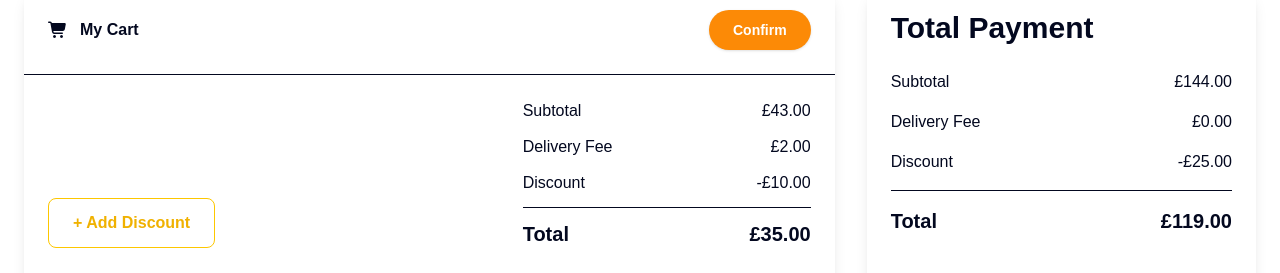
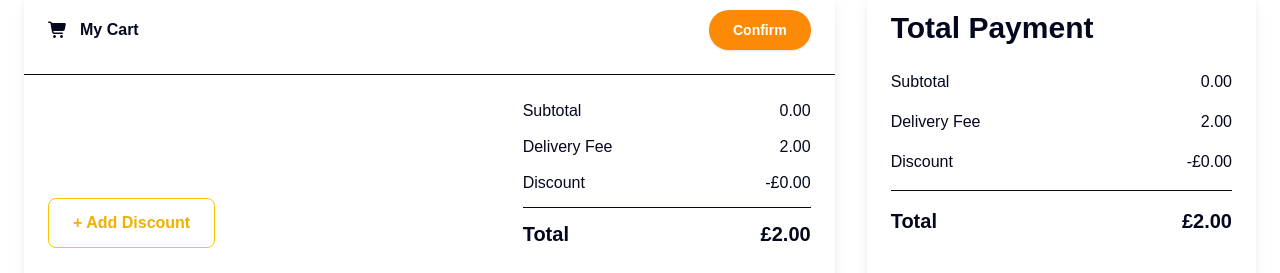
Before and after one commit to moinuddin2003/KhanaPoint, a React (Vite) app: page /cart in a window 1280 px wide. Shown: the part 174-447 px from the top of the page. Built offline with nearby package versions, Linux system fonts and the light colour scheme.

Commit message:
Order Checkout is now dynamic

```diff
--- a/src/Components/cart/Checkout.jsx
+++ b/src/Components/cart/Checkout.jsx
@@ -7,6 +7,16 @@ export default function Checkout({
   onDecrease,
 }) {
   console.log("Checkout:", cartItems);
+
+  // total is considered is accumulator
+  // item is considered as currentITem
+  const subTotal = cartItems.reduce((total, item) => {
+    return total + item.price * item.quantity;
+  }, 0);
+
+  const deliveryFee = 2;
+  const discount = subTotal > 50 ? 10 : 0;
+  const total = subTotal + deliveryFee - discount;
   return (
     <div className="mx-auto max-w-7xl px-6 py-10">
       {/* Back */}
@@ -30,7 +40,7 @@ export default function Checkout({
 
             <Button onClick={confirm}>Confirm</Button>
           </div>
-          {/* Product 1 */}
+          {/* Product */}
           {cartItems.map((item) => {
             console.log(item);
 
@@ -92,24 +102,23 @@ export default function Checkout({
             <button className="rounded-lg border border-yellow-400 px-6 py-3 font-semibold text-yellow-500">
               + Add Discount
             </button>
-
             <div className="w-72 space-y-3">
               <div className="flex justify-between">
                 <span>Subtotal</span>
 
-                <span>£43.00</span>
+                <span>{subTotal.toFixed(2)}</span>
               </div>
 
               <div className="flex justify-between">
                 <span>Delivery Fee</span>
 
-                <span>£2.00</span>
+                <span>{deliveryFee.toFixed(2)}</span>
               </div>
 
               <div className="flex justify-between">
                 <span>Discount</span>
 
-                <span>-£10.00</span>
+                <span>-£{discount.toFixed(2)}</span>
               </div>
 
               <hr />
@@ -117,7 +126,7 @@ export default function Checkout({
               <div className="flex justify-between text-xl font-bold">
                 <span>Total</span>
 
-                <span>£35.00</span>
+                <span>£{total.toFixed(2)}</span>
               </div>
             </div>
           </div>
@@ -131,19 +140,19 @@ export default function Checkout({
             <div className="flex justify-between">
               <span>Subtotal</span>
 
-              <span>£144.00</span>
+              <span>{subTotal.toFixed(2)}</span>
             </div>
 
             <div className="flex justify-between">
               <span>Delivery Fee</span>
 
-              <span>£0.00</span>
+              <span>{deliveryFee.toFixed(2)}</span>
             </div>
 
             <div className="flex justify-between">
               <span>Discount</span>
 
-              <span>-£25.00</span>
+              <span>-£{discount.toFixed(2)}</span>
             </div>
 
             <hr />
@@ -151,7 +160,7 @@ export default function Checkout({
             <div className="flex justify-between text-xl font-bold">
               <span>Total</span>
 
-              <span>£119.00</span>
+              <span>£{total.toFixed(2)}</span>
             </div>
 
             <button className="mt-6 w-full rounded-lg bg-gray-300 py-3 font-semibold">
--- a/src/Pages/customer/Cart.jsx
+++ b/src/Pages/customer/Cart.jsx
@@ -1,5 +1,5 @@
 import { useState } from "react";
-import Checkout from "../../components/cart/Checkout";
+import Checkout from "../../Components/cart/Checkout";
 import { useEffect } from "react";
 
 export default function Cart() {
@@ -21,8 +21,10 @@ export default function Cart() {
   };
 
   const handleDecrease = (id) => {
-    // if (count > 0) {
-    const updatedCart = cartItems.map((cart) => {
+    let updatedCart;
+    const findCartItems = cartItems.find((item) => item.id === id);
+    if (findCartItems.quantity > 1) {
+      updatedCart = cartItems.map((cart) => {
         if (cart.id === id) {
           return {
             ...cart,
@@ -31,6 +33,17 @@ export default function Cart() {
         }
         return cart;
       });
+    } else {
+      const isConfirmed = window.confirm(
+        "Are you sure you want to remove this item?",
+      );
+
+      if (!isConfirmed) {
+        return;
+      } else {
+        updatedCart = cartItems.filter((item) => item.id !== id);
+      }
+    }
 
     setCartItems(updatedCart);
     localStorage.setItem("UserCart", JSON.stringify(updatedCart));
--- a/src/routes/AppRoutes.jsx
+++ b/src/routes/AppRoutes.jsx
@@ -2,7 +2,7 @@ import React from "react";
 import { BrowserRouter, Routes, Route } from "react-router";
 import Home from "../Pages/customer/Home";
 import RestaurantDetail from "../Pages/customer/RestaurantDetail";
-import Checkout from "../components/cart/Checkout";
+import Checkout from "../Components/cart/Checkout";
 import Cart from "../Pages/customer/Cart";
 // import RestaurantDetail from "../Pages/customer/RestaurantDetaill/";
 const AppRoutes = () => {
```
Lines whose indentation alone changed are shown as unchanged.
